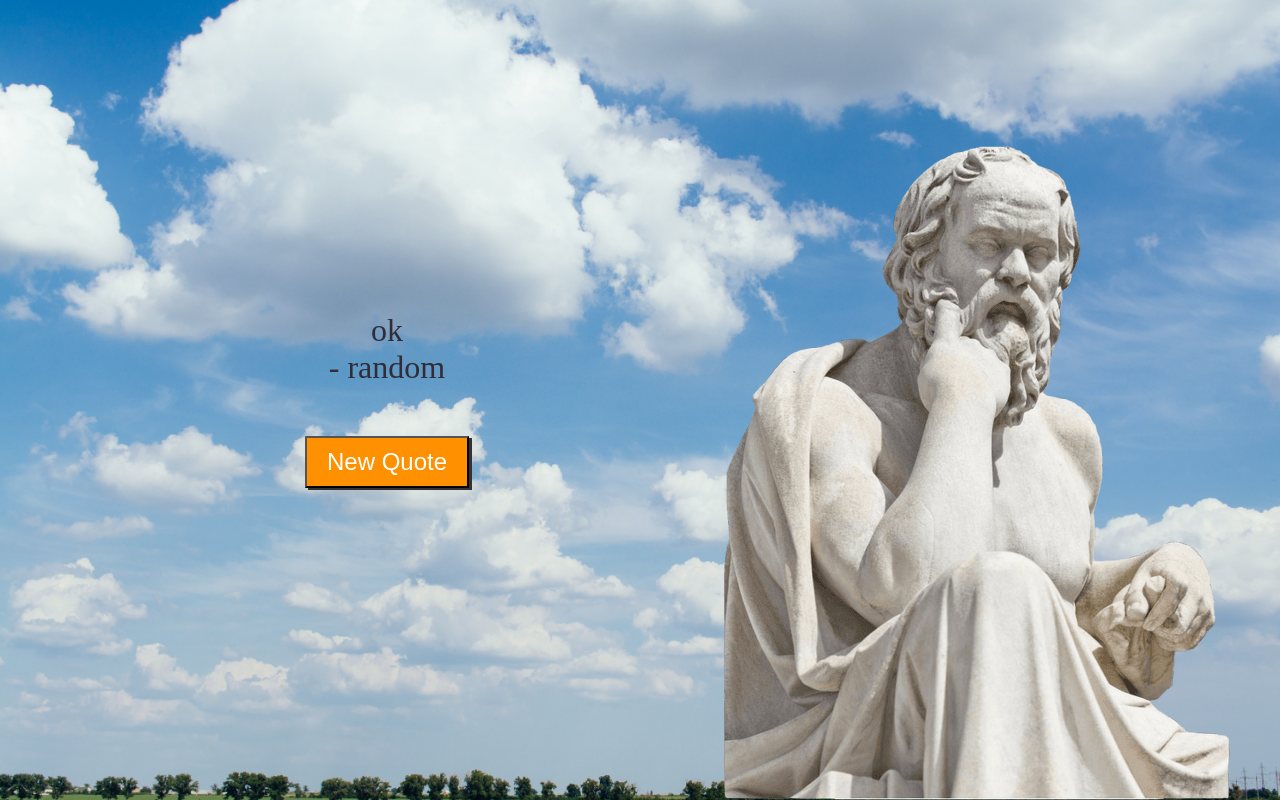
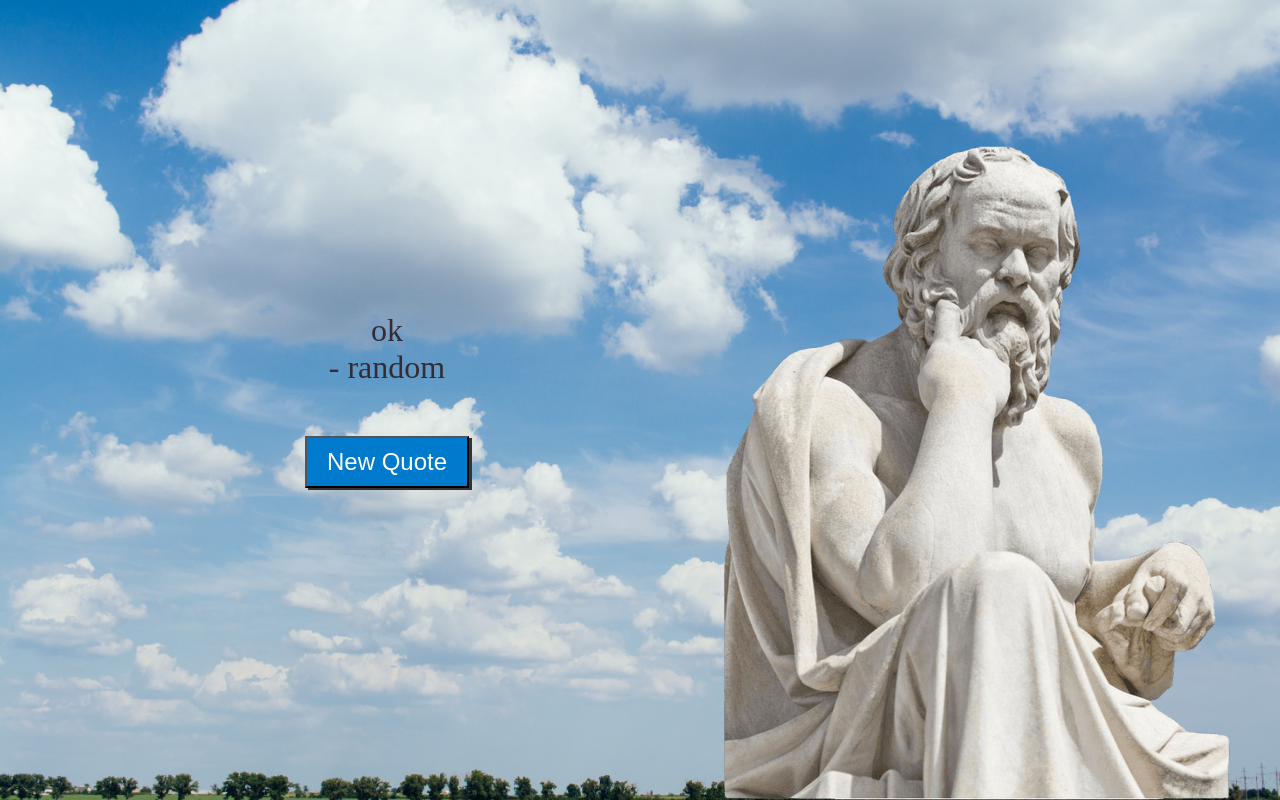
Before and after one commit to saullbrandao/random-quote-generator, a React (Create React App) app: page / in a window 1280 px wide. Built offline with nearby package versions, Linux system fonts and the light colour scheme; a web font is replaced by a local one.

Commit message:
feat: add hover state to the button

```diff
--- a/src/components/Button/index.js
+++ b/src/components/Button/index.js
@@ -1,7 +1,7 @@
 import styled from 'styled-components'
 
 export const Button = styled.button`
-  background: #ff9000;
+  background: #007acc;
   color: #fff;
   border: 'none';
   border-radius: 0;
@@ -10,4 +10,8 @@ export const Button = styled.button`
   font-family: 'New Tegomin', sans-serif;
   cursor: pointer;
   box-shadow: #333 3px 2px;
+
+  &:hover {
+    filter: brightness(1.2);
+  }
 `
```
